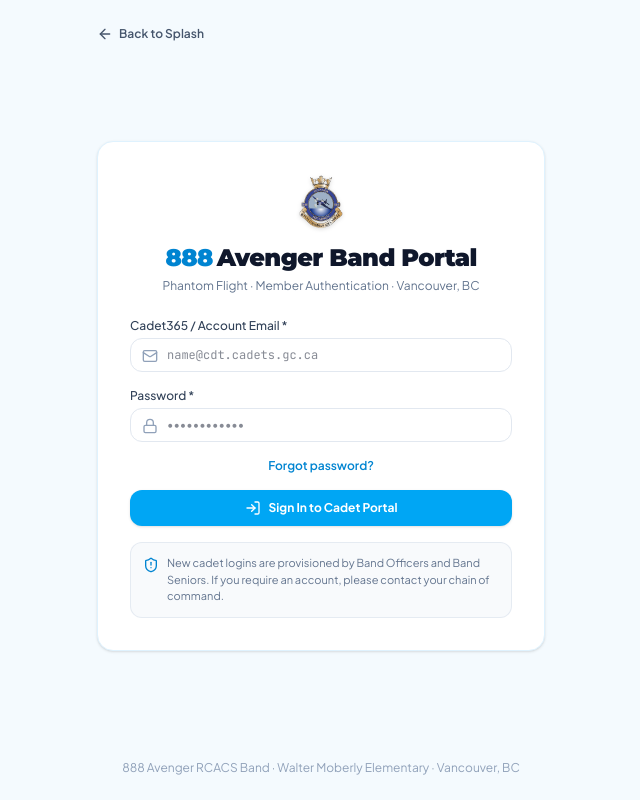
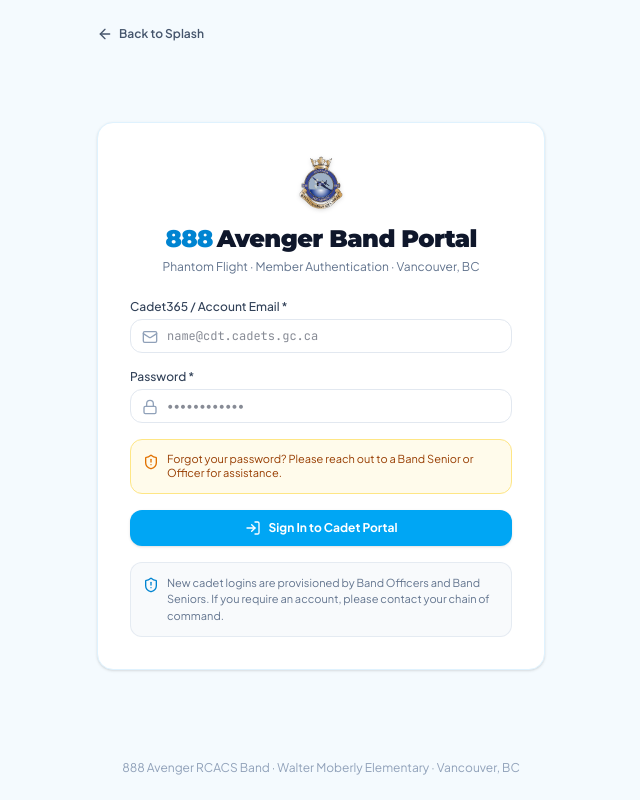
Before and after one commit to 888avengerband/webpage, a React (Vite) app: page / in a window 1280 px wide. Both pictures are taken after a click on the button "Cadet Portal Login". Shown: the whole page, without its empty margins (319-959 px from the left). Built offline with nearby package versions, Linux system fonts and the light colour scheme; no server answers.

Commit message:
Replace forgot password button with support info box

```diff
--- a/src/components/LoginPage.tsx
+++ b/src/components/LoginPage.tsx
@@ -13,13 +13,11 @@
 interface LoginPageProps {
   onBackToSplash: () => void;
   onLoginSuccess: () => void;
-  onForgotPassword: () => void;
 }
 
 export const LoginPage: React.FC<LoginPageProps> = ({
   onBackToSplash,
   onLoginSuccess,
-  onForgotPassword,
 }) => {
   const { signIn } = useAuth();
 
@@ -111,14 +109,12 @@
             </div>
           </div>
 
-          <button
-            type="button"
-            onClick={onForgotPassword}
-            disabled={loading}
-            className="w-full text-xs font-semibold text-sky-600 hover:text-sky-700 disabled:opacity-50"
-          >
-            Forgot password?
-          </button>
+          <div className="p-3 rounded-xl bg-amber-50 border border-amber-200 text-[11px] text-amber-800 flex items-start gap-2">
+            <ShieldAlert className="w-4 h-4 text-amber-600 shrink-0 mt-0.5" />
+            <span>
+              Forgot your password? Please reach out to a Band Senior or Officer for assistance.
+            </span>
+          </div>
 
           <button
             type="submit"
```
